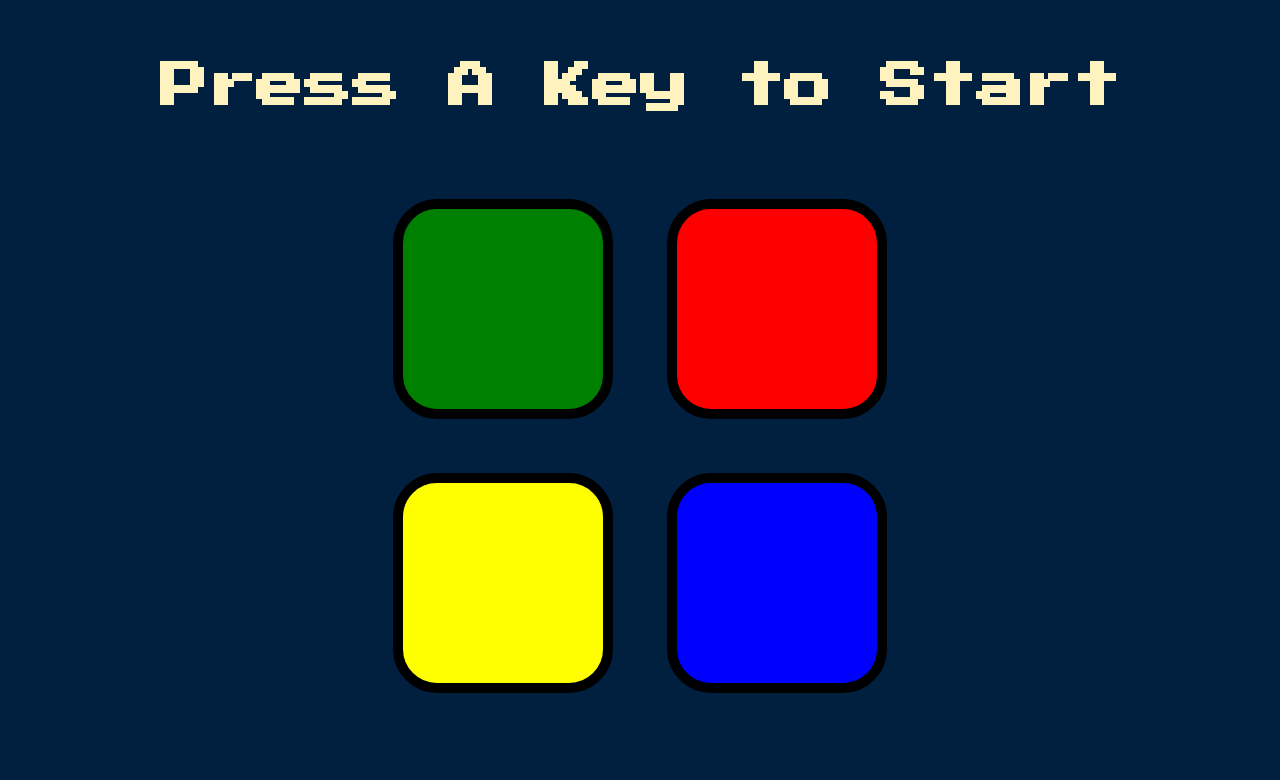
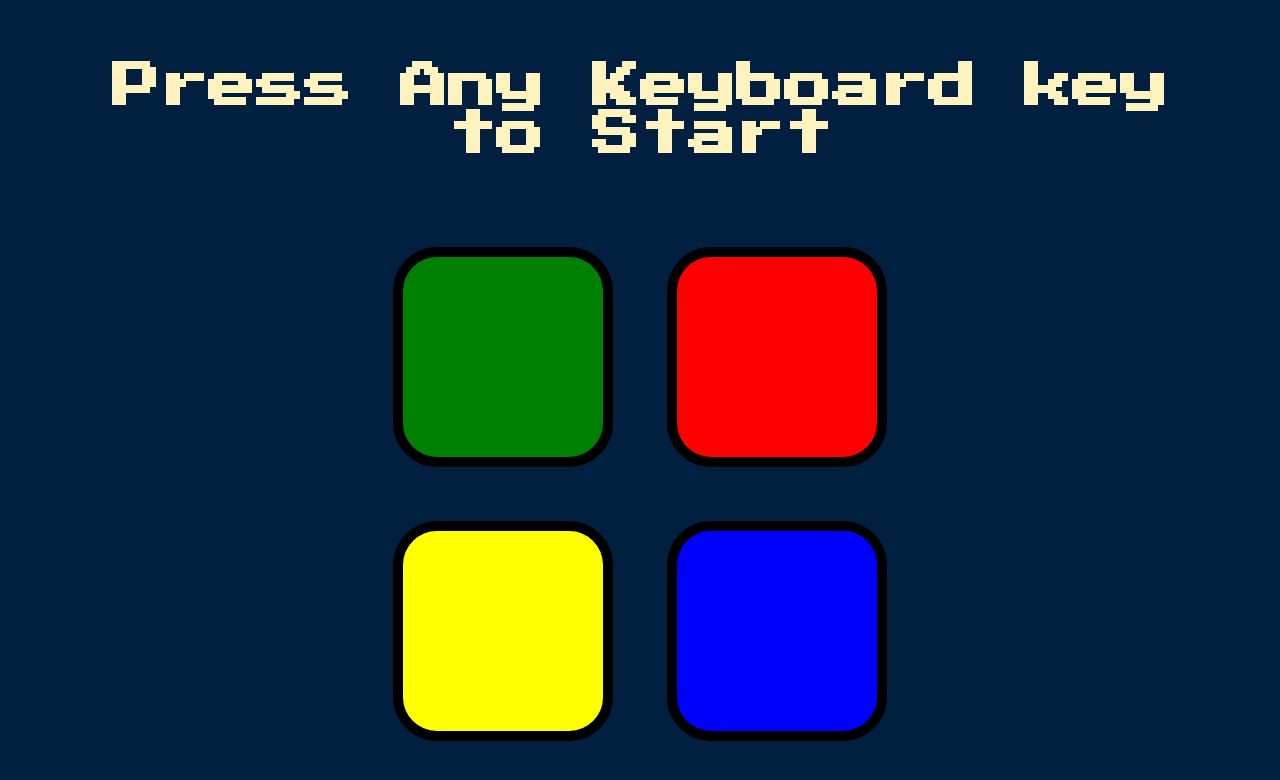
Before and after one commit to AhmedElbedfy/simon-game, a plain HTML site: page index.html in a window 1280 px wide. Drawn offline with nearby package versions, Linux system fonts and the light colour scheme.

Commit message:
Update index.html

```diff
--- a/index.html
+++ b/index.html
@@ -9,7 +9,7 @@
 </head>
 
 <body>
-    <h1 id="level-title">Press A Key to Start</h1>
+    <h1 id="level-title">Press Any Keyboard key to Start</h1>
     <div class="container">
         <div lass="row">
 
```
